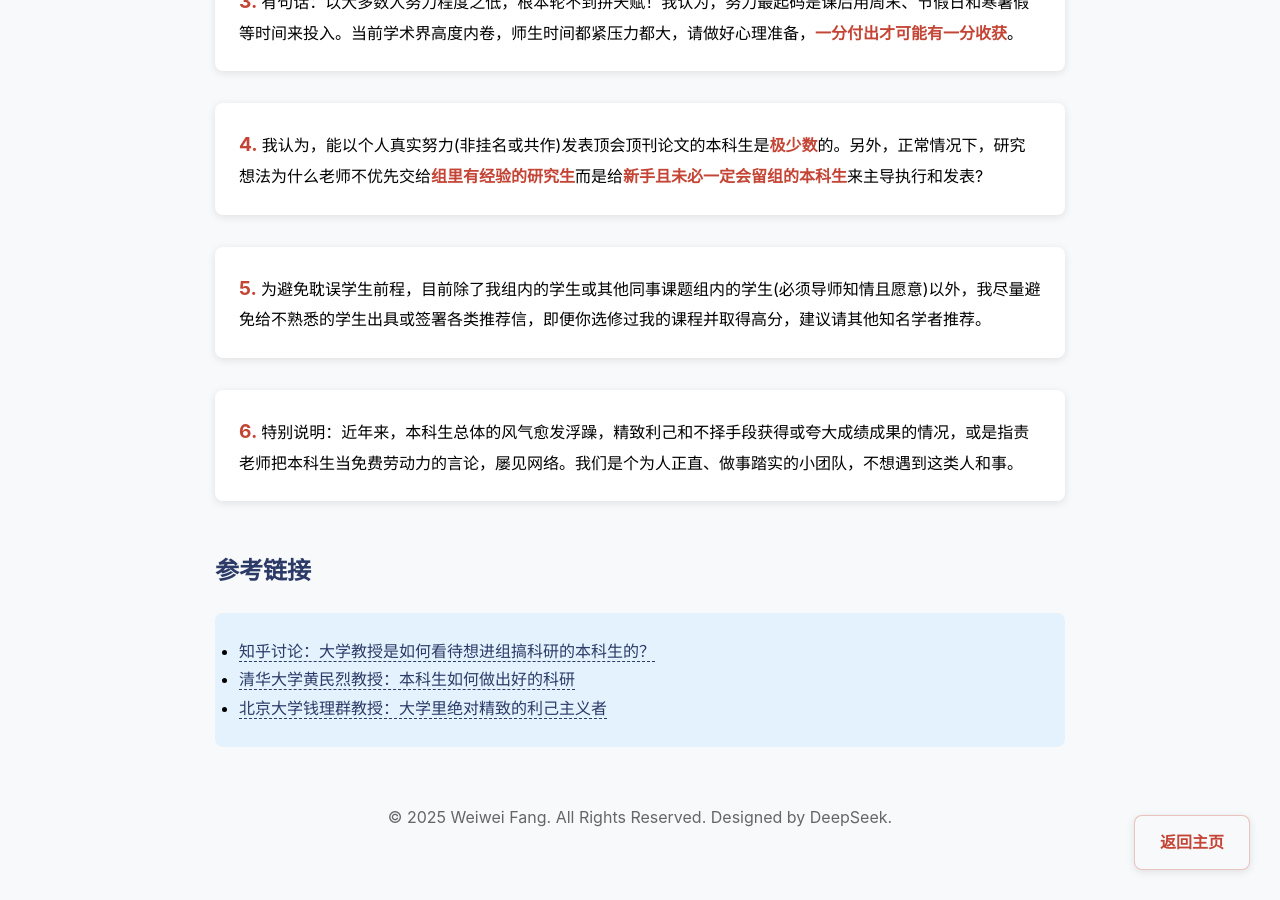
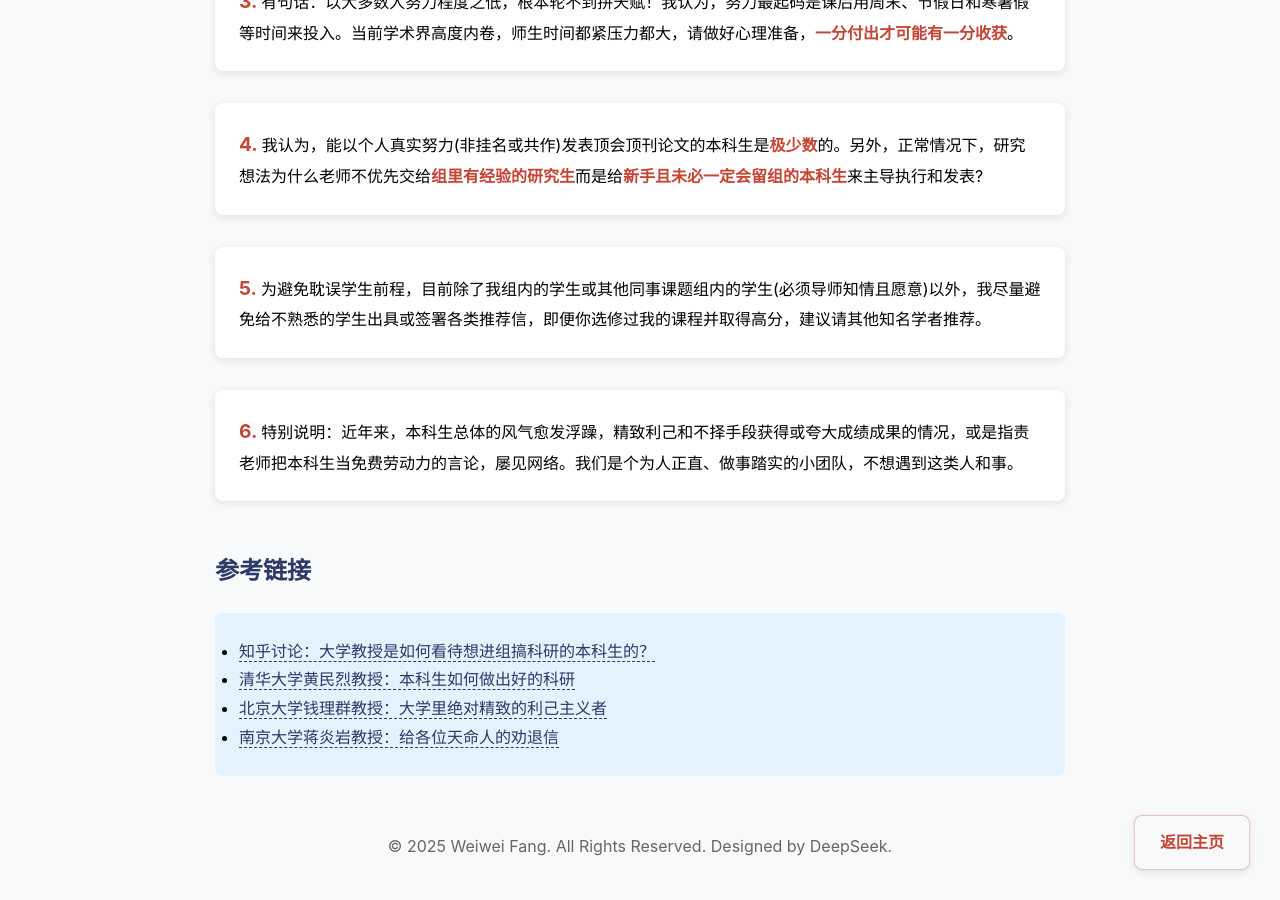
Before and after one commit to fangvv/Homepage, a Jekyll site: the page faq.html, which Jekyll copies as it is, in a window 1280 px wide and 900 px high, scrolled down 667 px. Built offline with Jekyll 4.4.1, drawn with Linux system fonts in a browser that asks for light colours; comment, search, counter and statistics services are not loaded; before the commit the page ends 1539 px from its top, so only the background shows below that.

Commit message:
update faq

```diff
--- a/faq.html
+++ b/faq.html
@@ -85,6 +85,7 @@
         <li><a href="https://www.zhihu.com/question/475187560" target="_blank">知乎讨论：大学教授是如何看待想进组搞科研的本科生的？</a></li>
         <li><a href="https://coai.cs.tsinghua.edu.cn/hml/media/files/undergraduate-res.pdf" target="_blank">清华大学黄民烈教授：本科生如何做出好的科研</a></li>
         <li><a href="https://zhuanlan.zhihu.com/p/200786141" target="_blank">北京大学钱理群教授：大学里绝对精致的利己主义者</a></li>
+        <li><a href="https://jyywiki.cn/Letter.md" target="_blank">南京大学蒋炎岩教授：给各位天命人的劝退信</a></li>
     </ul>
 
     <footer style="text-align:center; padding:1.5rem; color:#666; margin-top:2rem">
```
